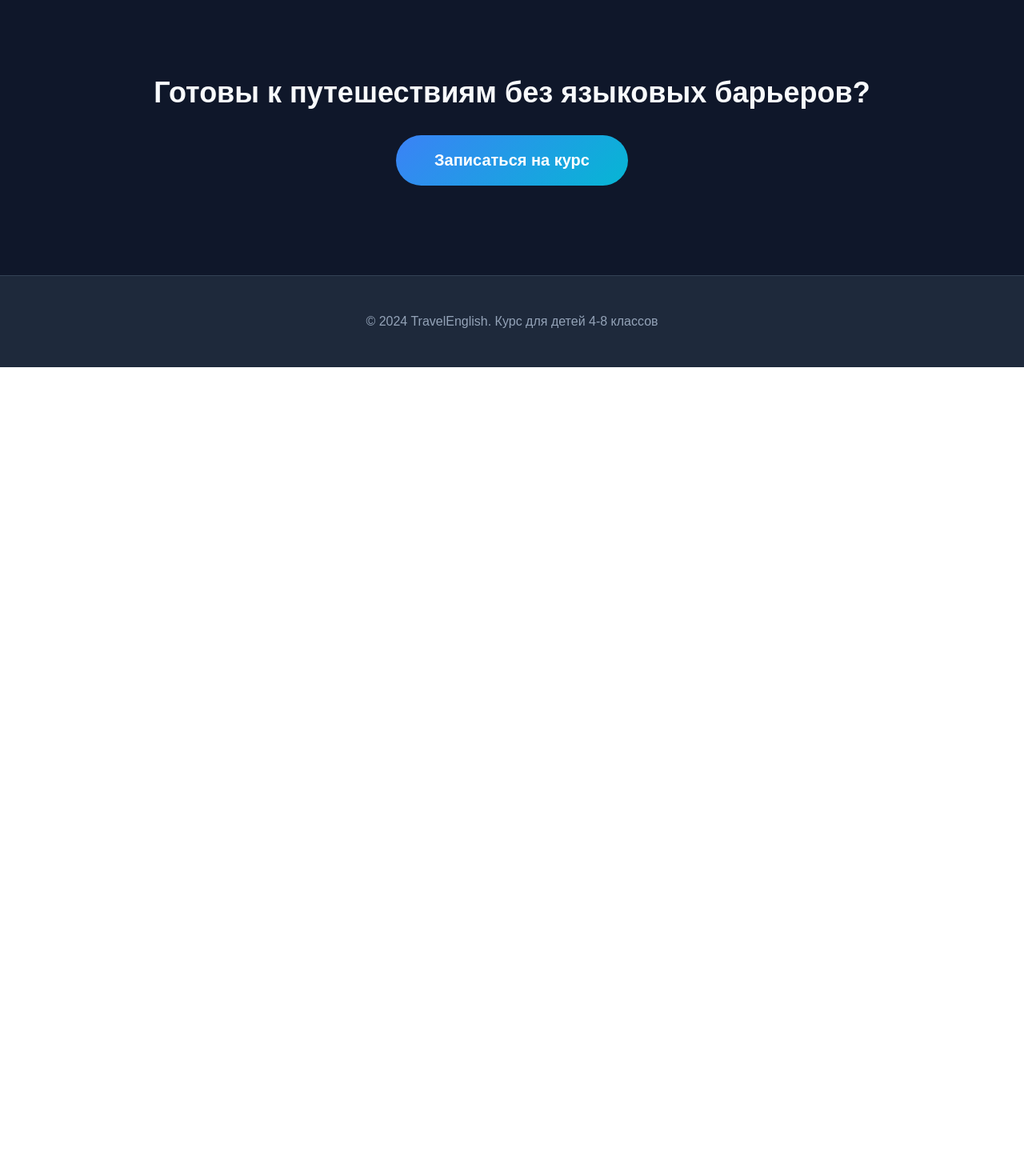
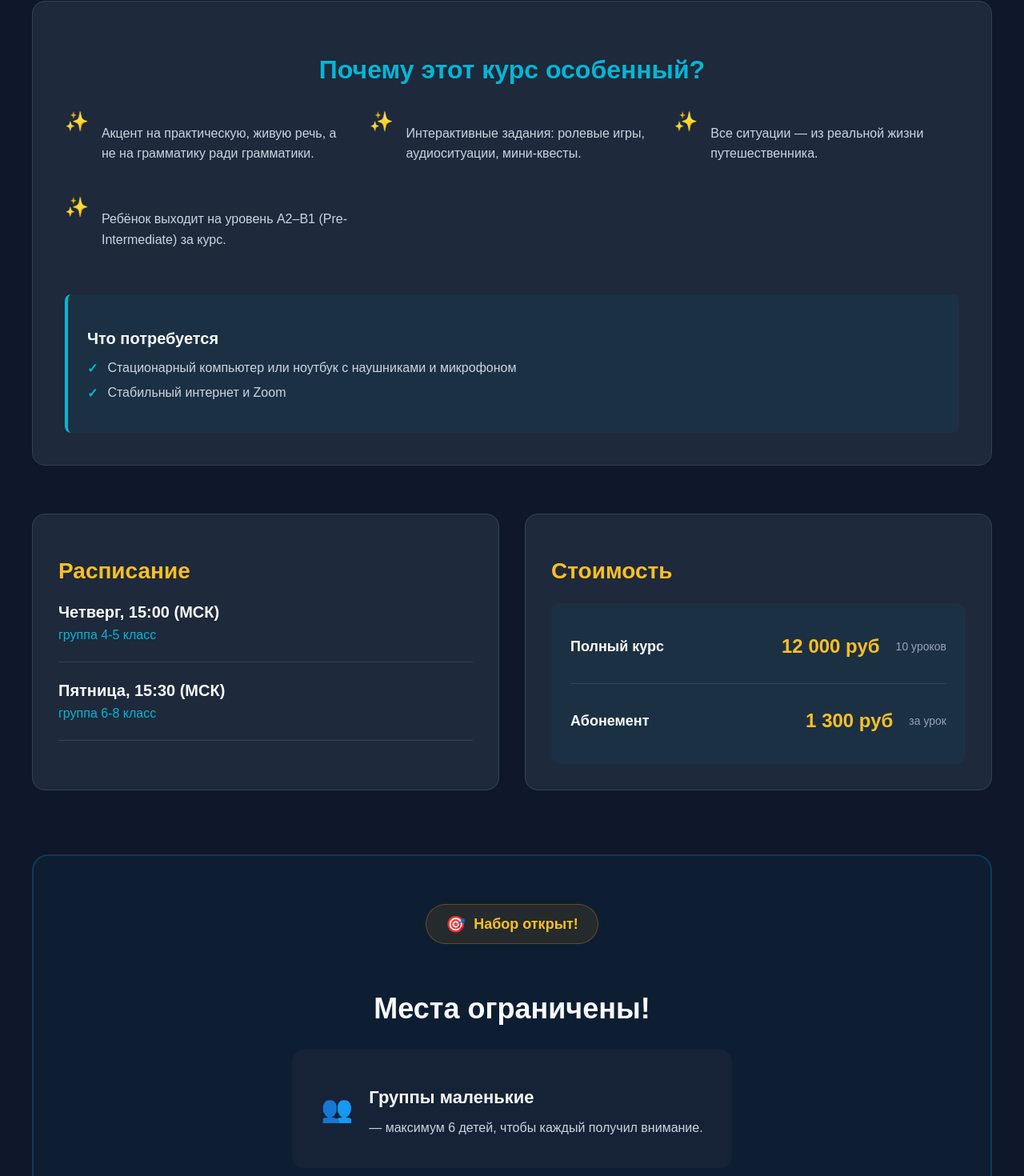
Before and after one commit to olga1975-dot/Figmatravel, a React (Vite) app: page / in a window 1280 px wide. Shown: the part 1178-2648 px from the top of the page at 80% size. Before the commit the page ends 1637 px from the top, so only its background shows below. Built offline with nearby package versions, Linux system fonts and the light colour scheme.

Commit message:
Update App.tsx

```diff
--- a/src/app/App.tsx
+++ b/src/app/App.tsx
@@ -38,6 +38,18 @@ function App() {
     }
   ];
 
+  const specialFeatures = [
+    "Акцент на практическую, живую речь, а не на грамматику ради грамматики.",
+    "Интерактивные задания: ролевые игры, аудиоситуации, мини-квесты.",
+    "Все ситуации — из реальной жизни путешественника.",
+    "Ребёнок выходит на уровень A2–B1 (Pre-Intermediate) за курс."
+  ];
+
+  const requirements = [
+    "Стационарный компьютер или ноутбук с наушниками и микрофоном",
+    "Стабильный интернет и Zoom"
+  ];
+
   return (
     <div style={styles.container}>
       <header style={styles.header}>
@@ -60,7 +72,7 @@ function App() {
           </p>
         </div>
 
-        {/* Новая секция: Программа курса */}
+        {/* Секция: Программа курса */}
         <section style={styles.programSection}>
           <h2 style={styles.sectionTitle}>Программа курса</h2>
           <div style={styles.programGrid}>
@@ -76,13 +88,93 @@ function App() {
           </div>
         </section>
 
-        {/* Существующая CTA секция */}
-        <div style={styles.cta}>
-          <h2 style={styles.ctaTitle}>Готовы к путешествиям без языковых барьеров?</h2>
-          <button onClick={handleSignUp} style={styles.button}>
-            Записаться на курс
-          </button>
-        </div>
+        {/* Секция: Почему этот курс особенный? */}
+        <section style={styles.specialSection}>
+          <h2 style={styles.specialTitle}>Почему этот курс особенный?</h2>
+          <div style={styles.featuresGrid}>
+            {specialFeatures.map((feature, index) => (
+              <div key={index} style={styles.featureItem}>
+                <div style={styles.featureIcon}>✨</div>
+                <p style={styles.featureText}>{feature}</p>
+              </div>
+            ))}
+          </div>
+
+          <div style={styles.requirementsBox}>
+            <h3 style={styles.requirementsTitle}>Что потребуется</h3>
+            <ul style={styles.requirementsList}>
+              {requirements.map((req, index) => (
+                <li key={index} style={styles.requirementItem}>
+                  <span style={styles.checkIcon}>✓</span>
+                  {req}
+                </li>
+              ))}
+            </ul>
+          </div>
+        </section>
+
+        {/* Секция: Расписание и Стоимость */}
+        <section style={styles.scheduleSection}>
+          <div style={styles.scheduleGrid}>
+            <div style={styles.scheduleCard}>
+              <h2 style={styles.scheduleTitle}>Расписание</h2>
+              <div style={styles.scheduleItem}>
+                <div style={styles.day}>Четверг, 15:00 (МСК)</div>
+                <div style={styles.group}>группа 4-5 класс</div>
+              </div>
+              <div style={styles.scheduleItem}>
+                <div style={styles.day}>Пятница, 15:30 (МСК)</div>
+                <div style={styles.group}>группа 6-8 класс</div>
+              </div>
+            </div>
+
+            <div style={styles.priceCard}>
+              <h2 style={styles.priceTitle}>Стоимость</h2>
+              <div style={styles.priceTable}>
+                <div style={styles.priceRow}>
+                  <div style={styles.priceType}>Полный курс</div>
+                  <div style={styles.priceValue}>12 000 руб</div>
+                  <div style={styles.priceDetail}>10 уроков</div>
+                </div>
+                <div style={styles.divider} />
+                <div style={styles.priceRow}>
+                  <div style={styles.priceType}>Абонемент</div>
+                  <div style={styles.priceValue}>1 300 руб</div>
+                  <div style={styles.priceDetail}>за урок</div>
+                </div>
+              </div>
+            </div>
+          </div>
+        </section>
+
+        {/* Новая Финальная CTA секция */}
+        <section style={styles.finalCta}>
+          <div style={styles.finalCtaContent}>
+            <div style={styles.finalBadge}>
+              <span style={styles.finalBadgeIcon}>🎯</span>
+              <span style={styles.finalBadgeText}>Набор открыт!</span>
+            </div>
+
+            <h2 style={styles.finalTitle}>Места ограничены!</h2>
+
+            <div style={styles.featureHighlight}>
+              <div style={styles.featureIconSmall}>👥</div>
+              <div>
+                <h3 style={styles.featureHighlightTitle}>Группы маленькие</h3>
+                <p style={styles.featureHighlightText}>— максимум 6 детей, чтобы каждый получил внимание.</p>
+              </div>
+            </div>
+
+            <p style={styles.finalMessage}>
+              Запишитесь сейчас — и следующее путешествие станет первым, где ваш ребёнок заговорит по-английски без страха!
+            </p>
+
+            <button onClick={handleSignUp} style={styles.finalButton}>
+              Записаться на курс
+              <span style={styles.buttonArrow}> →</span>
+            </button>
+          </div>
+        </section>
       </main>
 
       <footer style={styles.footer}>
@@ -165,7 +257,7 @@ const styles = {
     lineHeight: '1.6',
   },
 
-  /* Новые стили для программы курса */
+  /* Стили для программы курса */
   programSection: {
     marginBottom: '80px',
   },
@@ -212,27 +304,249 @@ const styles = {
     fontStyle: 'italic',
   },
 
-  /* Существующие CTA стили */
-  cta: {
+  /* Стили: Почему особенный? */
+  specialSection: {
+    backgroundColor: '#1e293b',
+    borderRadius: '16px',
+    padding: '40px',
+    marginBottom: '60px',
+    border: '1px solid #334155',
+  },
+  specialTitle: {
+    fontSize: '32px',
+    fontWeight: 'bold',
+    marginBottom: '32px',
+    color: '#06b6d4',
     textAlign: 'center',
-    padding: '64px 0',
   },
-  ctaTitle: {
+  featuresGrid: {
+    display: 'grid',
+    gridTemplateColumns: 'repeat(auto-fit, minmax(300px, 1fr))',
+    gap: '24px',
+    marginBottom: '40px',
+  },
+  featureItem: {
+    display: 'flex',
+    alignItems: 'flex-start',
+    gap: '16px',
+  },
+  featureIcon: {
+    fontSize: '24px',
+    color: '#fbbf24',
+    flexShrink: 0,
+  },
+  featureText: {
+    fontSize: '16px',
+    color: '#cbd5e1',
+    lineHeight: '1.6',
+  },
+  requirementsBox: {
+    backgroundColor: 'rgba(6, 182, 212, 0.05)',
+    borderLeft: '4px solid #06b6d4',
+    padding: '24px',
+    borderRadius: '8px',
+    marginTop: '32px',
+  },
+  requirementsTitle: {
+    fontSize: '20px',
+    fontWeight: 'bold',
+    marginBottom: '16px',
+    color: '#f8fafc',
+  },
+  requirementsList: {
+    listStyle: 'none',
+    padding: 0,
+  },
+  requirementItem: {
+    fontSize: '16px',
+    color: '#cbd5e1',
+    marginBottom: '12px',
+    display: 'flex',
+    alignItems: 'flex-start',
+    gap: '12px',
+  },
+  checkIcon: {
+    color: '#06b6d4',
+    fontWeight: 'bold',
+    flexShrink: 0,
+  },
+
+  /* Стили: Расписание и Стоимость */
+  scheduleSection: {
+    marginBottom: '80px',
+  },
+  scheduleGrid: {
+    display: 'grid',
+    gridTemplateColumns: 'repeat(auto-fit, minmax(300px, 1fr))',
+    gap: '32px',
+  },
+  scheduleCard: {
+    backgroundColor: '#1e293b',
+    borderRadius: '16px',
+    padding: '32px',
+    border: '1px solid #334155',
+  },
+  scheduleTitle: {
+    fontSize: '28px',
+    fontWeight: 'bold',
+    marginBottom: '24px',
+    color: '#fbbf24',
+  },
+  scheduleItem: {
+    marginBottom: '24px',
+    paddingBottom: '24px',
+    borderBottom: '1px solid #334155',
+  },
+  day: {
+    fontSize: '20px',
+    fontWeight: 'bold',
+    color: '#f8fafc',
+    marginBottom: '8px',
+  },
+  group: {
+    fontSize: '16px',
+    color: '#06b6d4',
+  },
+  priceCard: {
+    backgroundColor: '#1e293b',
+    borderRadius: '16px',
+    padding: '32px',
+    border: '1px solid #334155',
+  },
+  priceTitle: {
+    fontSize: '28px',
+    fontWeight: 'bold',
+    marginBottom: '24px',
+    color: '#fbbf24',
+  },
+  priceTable: {
+    backgroundColor: 'rgba(6, 182, 212, 0.05)',
+    borderRadius: '12px',
+    padding: '24px',
+  },
+  priceRow: {
+    display: 'grid',
+    gridTemplateColumns: '1fr auto auto',
+    alignItems: 'center',
+    gap: '20px',
+    padding: '16px 0',
+  },
+  priceType: {
+    fontSize: '18px',
+    fontWeight: '600',
+    color: '#f8fafc',
+  },
+  priceValue: {
+    fontSize: '24px',
+    fontWeight: 'bold',
+    color: '#fbbf24',
+  },
+  priceDetail: {
+    fontSize: '14px',
+    color: '#94a3b8',
+    textAlign: 'right',
+  },
+  divider: {
+    height: '1px',
+    backgroundColor: '#334155',
+    margin: '16px 0',
+  },
+
+  /* НОВЫЕ стили: Финальная CTA */
+  finalCta: {
+    backgroundColor: 'rgba(6, 182, 212, 0.05)',
+    borderRadius: '20px',
+    padding: '60px 40px',
+    marginBottom: '60px',
+    border: '2px solid rgba(6, 182, 212, 0.2)',
+    textAlign: 'center',
+  },
+  finalCtaContent: {
+    maxWidth: '800px',
+    margin: '0 auto',
+  },
+  finalBadge: {
+    display: 'inline-flex',
+    alignItems: 'center',
+    gap: '10px',
+    backgroundColor: 'rgba(245, 158, 11, 0.1)',
+    color: '#fbbf24',
+    padding: '12px 24px',
+    borderRadius: '30px',
+    marginBottom: '30px',
+    border: '1px solid rgba(245, 158, 11, 0.3)',
+  },
+  finalBadgeIcon: {
+    fontSize: '20px',
+  },
+  finalBadgeText: {
+    fontSize: '18px',
+    fontWeight: '600',
+  },
+  finalTitle: {
     fontSize: '36px',
     fontWeight: 'bold',
-    marginBottom: '32px',
+    marginBottom: '30px',
+    color: '#f8fafc',
   },
-  button: {
+  featureHighlight: {
+    display: 'flex',
+    alignItems: 'center',
+    justifyContent: 'center',
+    gap: '20px',
+    backgroundColor: 'rgba(30, 41, 59, 0.5)',
+    padding: '25px',
+    borderRadius: '15px',
+    marginBottom: '30px',
+    maxWidth: '500px',
+    margin: '0 auto 30px',
+  },
+  featureIconSmall: {
+    fontSize: '32px',
+    color: '#06b6d4',
+  },
+  featureHighlightTitle: {
+    fontSize: '22px',
+    fontWeight: 'bold',
+    color: '#f8fafc',
+    marginBottom: '5px',
+    textAlign: 'left',
+  },
+  featureHighlightText: {
+    fontSize: '16px',
+    color: '#cbd5e1',
+    textAlign: 'left',
+  },
+  finalMessage: {
+    fontSize: '20px',
+    color: '#cbd5e1',
+    lineHeight: '1.6',
+    marginBottom: '40px',
+    maxWidth: '700px',
+    margin: '0 auto 40px',
+  },
+  finalButton: {
     background: 'linear-gradient(135deg, #3b82f6, #06b6d4)',
     color: 'white',
     border: 'none',
-    padding: '20px 48px',
-    fontSize: '20px',
+    padding: '22px 50px',
+    fontSize: '22px',
     fontWeight: 'bold',
     borderRadius: '50px',
     cursor: 'pointer',
+    transition: 'all 0.3s',
+    display: 'inline-flex',
+    alignItems: 'center',
+    justifyContent: 'center',
+    minWidth: '300px',
+  },
+  buttonArrow: {
+    fontSize: '24px',
+    marginLeft: '10px',
     transition: 'transform 0.3s',
   },
+
+  /* Footer */
   footer: {
     backgroundColor: '#1e293b',
     padding: '32px',
```
